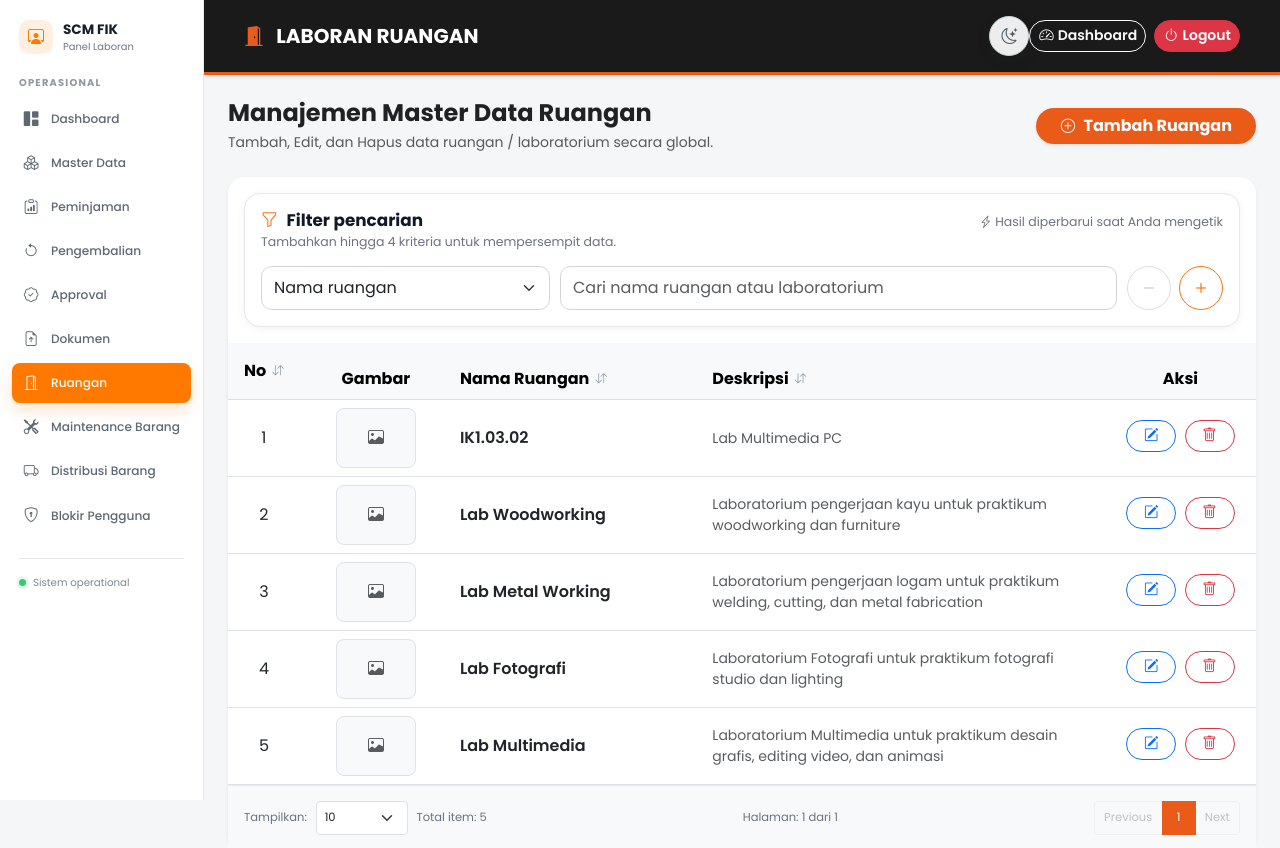
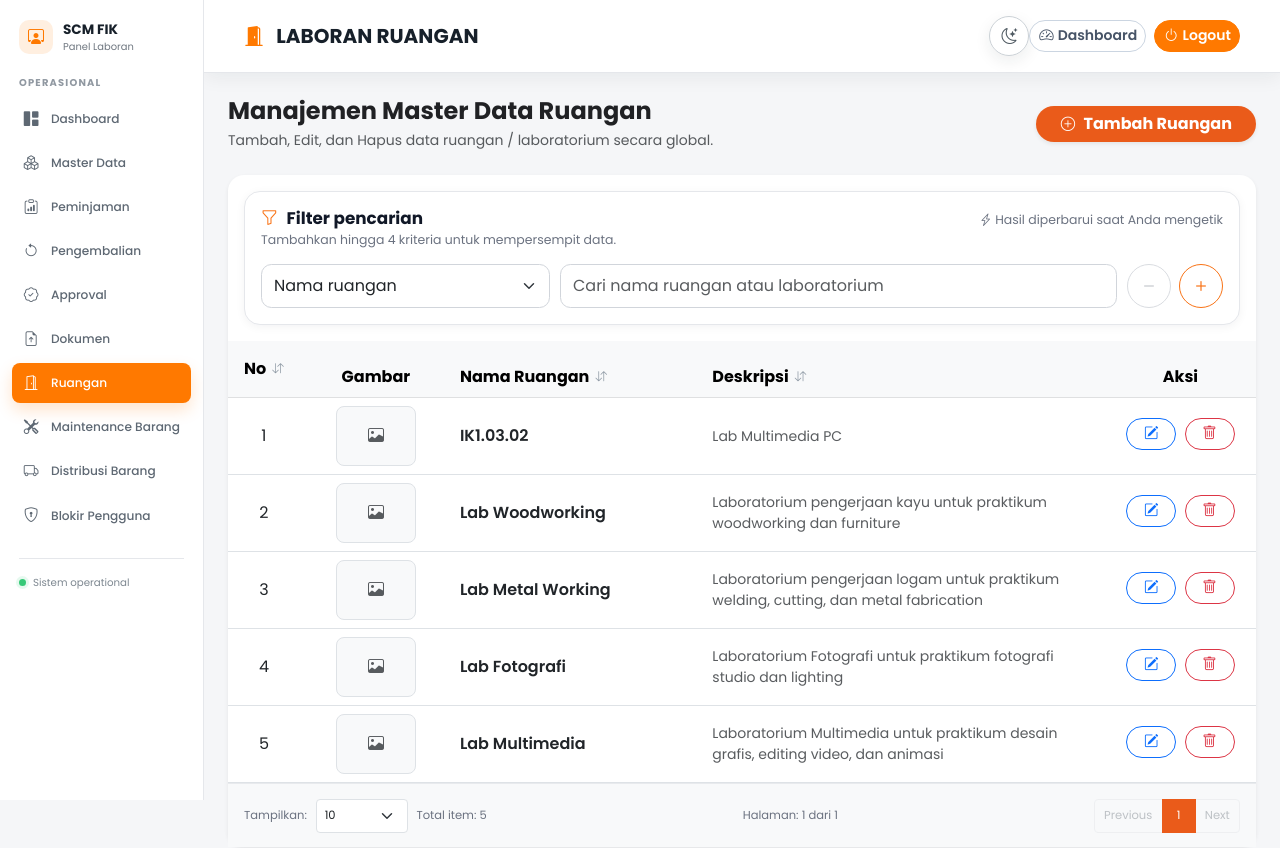
Before and after one commit to mrdaemonn27/supply_chain_management_fik, a CodeIgniter app: page /supply_chain_management_fik/index.php/admin/ruangan/index in a window 1280 px wide. Shown: the top 848 px of the page. Run offline with CodeIgniter, Linux system fonts and the light colour scheme; the visitor is signed in with stand-in values (Sample User, id 1); data comes from the database, SQL or seed files in the repository.

Commit message:
update 18 08 26

```diff
--- a/application/views/admin/panel_sidebar.php
+++ b/application/views/admin/panel_sidebar.php
@@ -54,3 +54,65 @@ $sidebar_items = [
         .scm-admin-sidebar-link i { width: auto; flex-basis: auto; }
     }
 </style>
+<?php if (in_array($current_admin_section, ['barang', 'peminjaman', 'pengembalian', 'approval', 'dokumen', 'ruangan', 'maintenance', 'distribusi', 'blokir'], true)): ?>
+<style id="scm-laboran-light-header">
+    /* Keep the Laboran feature headers aligned with the light Kaur/Kaprodi shell. */
+    body.scm-admin-shell > .topbar,
+    body.scm-admin-shell > .admin-navbar {
+        background: #fff !important;
+        color: #17202a !important;
+        border-bottom: 1px solid #e5e7eb !important;
+        box-shadow: 0 5px 18px rgba(23, 32, 42, .06) !important;
+    }
+
+    body.scm-admin-shell > .topbar .fw-bold,
+    body.scm-admin-shell > .topbar .navbar-brand,
+    body.scm-admin-shell > .admin-navbar .navbar-brand {
+        color: #17202a !important;
+    }
+
+    body.scm-admin-shell > .topbar .text-white-50,
+    body.scm-admin-shell > .topbar .text-white,
+    body.scm-admin-shell > .admin-navbar .text-white-50,
+    body.scm-admin-shell > .admin-navbar .text-white {
+        color: #667085 !important;
+    }
+
+    body.scm-admin-shell > .topbar .btn-outline-light,
+    body.scm-admin-shell > .admin-navbar .btn-outline-light {
+        color: #475467 !important;
+        background: #fff !important;
+        border-color: #cbd5e1 !important;
+    }
+
+    body.scm-admin-shell > .topbar .btn-outline-light:hover,
+    body.scm-admin-shell > .admin-navbar .btn-outline-light:hover {
+        color: #17202a !important;
+        background: #f8fafc !important;
+        border-color: #98a2b3 !important;
+    }
+
+    body.scm-admin-shell > .topbar .btn-danger,
+    body.scm-admin-shell > .topbar .btn-fik,
+    body.scm-admin-shell > .admin-navbar .btn-danger,
+    body.scm-admin-shell > .admin-navbar .btn-fik {
+        color: #fff !important;
+        background: #ff7900 !important;
+        border-color: #ff7900 !important;
+    }
+
+    body.scm-admin-shell > .topbar .btn-danger:hover,
+    body.scm-admin-shell > .topbar .btn-fik:hover,
+    body.scm-admin-shell > .admin-navbar .btn-danger:hover,
+    body.scm-admin-shell > .admin-navbar .btn-fik:hover {
+        color: #fff !important;
+        background: #e96d00 !important;
+        border-color: #e96d00 !important;
+    }
+
+    body.scm-admin-shell > .admin-navbar .text-fik-orange,
+    body.scm-admin-shell > .topbar .text-fik-orange {
+        color: #ff7900 !important;
+    }
+</style>
+<?php endif; ?>
```
Also changed, not shown: application/views/kaur/dashboard.php (+2 -22 lines), application/views/landing/index.php (+6 -3 lines).
